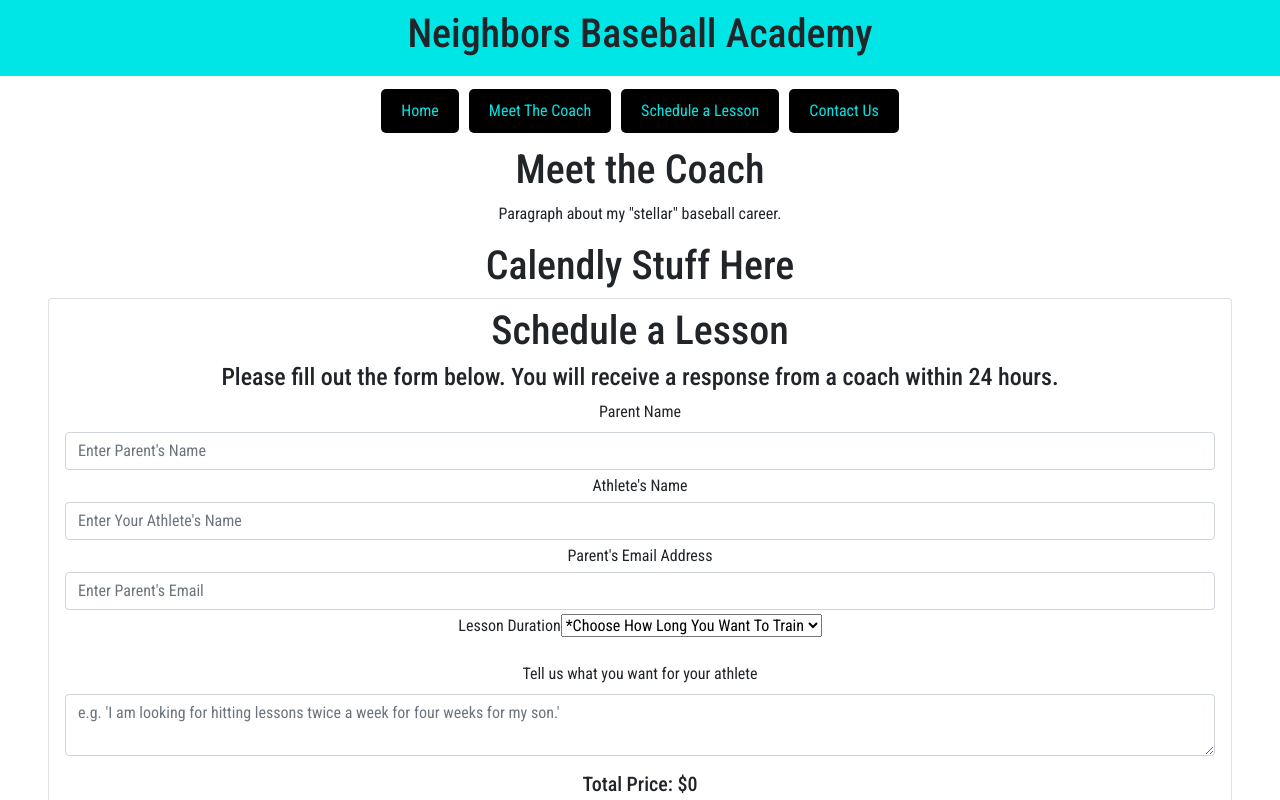
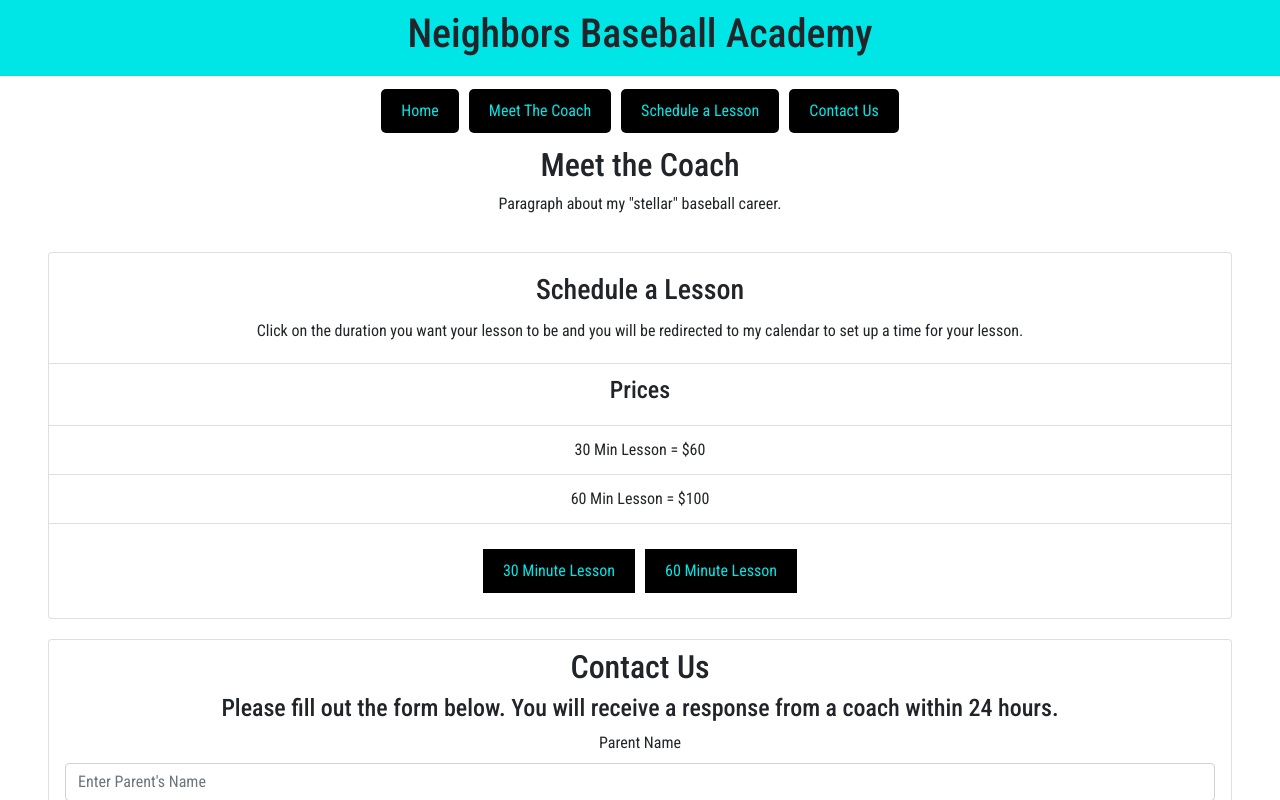
Before and after one commit to bneighbs6/baseball-site, a React (Create React App) app: page / in a window 1280 px wide. Shown: the top 800 px of the page. Built offline with nearby package versions, Linux system fonts and the light colour scheme; the HTML template or start-up script is replaced by a standard one; a web font is replaced by a local one.

Commit message:
Set up calendly component

```diff
--- a/src/App.js
+++ b/src/App.js
@@ -17,7 +17,7 @@ function App() {
       <div id="meetTheCoach">
         <MeetTheCoach />
       </div>
-      <div id="schedule">
+      <div id="calendly">
         <Calendly />
       </div>
       <div id="contact">
--- a/src/Components/CalendlyForm.jsx
+++ b/src/Components/CalendlyForm.jsx
@@ -1,11 +1,27 @@
 import React from "react";
+import { Card, ListGroup } from "react-bootstrap";
 
 function Calendly() {
     return (
-        <div>
-            <h1>Calendly Stuff Here</h1>
-        </div>
-    )
+      <div className="calendly mx-5">
+        <Card xs="9">
+          <Card.Body>
+            <Card.Title><h3>Schedule a Lesson</h3></Card.Title>
+            <Card.Text>
+              Click on the duration you want your lesson to be and you will be redirected to my calendar to set up a time for your lesson.
+            </Card.Text>
+          </Card.Body>
+          <ListGroup className="list-group-flush">
+          <ListGroup.Item><h4>Prices</h4></ListGroup.Item>
+            <ListGroup.Item>30 Min Lesson = $60</ListGroup.Item>
+            <ListGroup.Item>60 Min Lesson = $100</ListGroup.Item>
+          </ListGroup>
+          <Card.Body>
+                <button className="lesson-btn">30 Minute Lesson</button><button className="lesson-btn">60 Minute Lesson</button>
+          </Card.Body>
+        </Card>
+      </div>
+    );
 }
 
 export default Calendly;
--- a/src/Components/ContactForm.jsx
+++ b/src/Components/ContactForm.jsx
@@ -92,7 +92,7 @@ function ContactForm() {
   return (
     <div className="schedule-form mx-5">
       <Card>
-        <h1 className="my-2">Schedule a Lesson</h1>
+        <h2 className="my-2">Contact Us</h2>
         <h4>
           Please fill out the form below. You will receive a response from a
           coach within 24 hours.
@@ -131,39 +131,6 @@ function ContactForm() {
               placeholder="Enter Parent's Email"
             />
           </Form.Group>
-
-          <Form.Group className="my-1">
-            <Form.Label>Lesson Duration</Form.Label>
-            {/* <Dropdown onSelect={handleLessonDurationChange}>
-              <Dropdown.Toggle
-                variant="primary"
-                required
-                style={{
-                  backgroundColor: "black",
-                  border: "none",
-                  color: "#00e6e6",
-                }}
-              >
-                {lessonDuration || "Choose how long you want to train"}
-              </Dropdown.Toggle>
-              <Dropdown.Menu>
-                <Dropdown.Item>
-                  *Choose how long you want to train
-                </Dropdown.Item>
-                <Dropdown.Item eventKey={"30 Min"}>30 Min</Dropdown.Item>
-                <Dropdown.Item eventKey={"60 Min"}>60 Min</Dropdown.Item>
-              </Dropdown.Menu>
-            </Dropdown> */}
-            <Form.Select
-              onChange={handleLessonDurationChange}
-              value={form.lesson_duration}
-            >
-              <option value="">*Choose How Long You Want To Train</option>
-              <option value="30 Min">30 Min</option>
-              <option value="60 Min">60 Min</option>
-            </Form.Select>
-          </Form.Group>
-
           <Form.Group className="m-3">
             <Form.Label>Tell us what you want for your athlete</Form.Label>
             <Form.Control
@@ -175,11 +142,6 @@ function ContactForm() {
               onChange={handleRequestChange}
               placeholder="e.g. 'I am looking for hitting lessons twice a week for four weeks for my son.'"
             ></Form.Control>
-          </Form.Group>
-          <div className="m-3">
-            <h5>Total Price: ${price}</h5>
-          </div>
-          <Form.Group>
             <Button className="submit-btn my-3" variant="primary" type="submit">
               Submit
             </Button>
--- a/src/Components/MeetTheCoach.jsx
+++ b/src/Components/MeetTheCoach.jsx
@@ -3,7 +3,7 @@ import React from "react";
 function MeetTheCoach() {
     return (
         <div>
-            <h1>Meet the Coach</h1>
+            <h2>Meet the Coach</h2>
             <p>Paragraph about my "stellar" baseball career.</p>
         </div>
     );
--- a/src/Components/NavigationBar.jsx
+++ b/src/Components/NavigationBar.jsx
@@ -47,7 +47,7 @@ function NavigationBar() {
           {/* Need to style each nav link directly */}
           <Nav.Link
             as={Link}
-            to="schedule-form"
+            to="calendly"
             smooth={true}
             duration={500}
             style={{
--- a/src/index.css
+++ b/src/index.css
@@ -24,7 +24,7 @@ header {
   padding: 10px;
 }
 
-.submit-btn {
+.submit-btn, .lesson-btn {
   background-color: black;
   color: #00e6e6;
   border: none;
@@ -32,3 +32,8 @@ header {
   margin: 5px;
   padding: 10px 20px;
 }
+
+.calendly {
+  align-items: center;
+  margin: 20px;
+}
```
